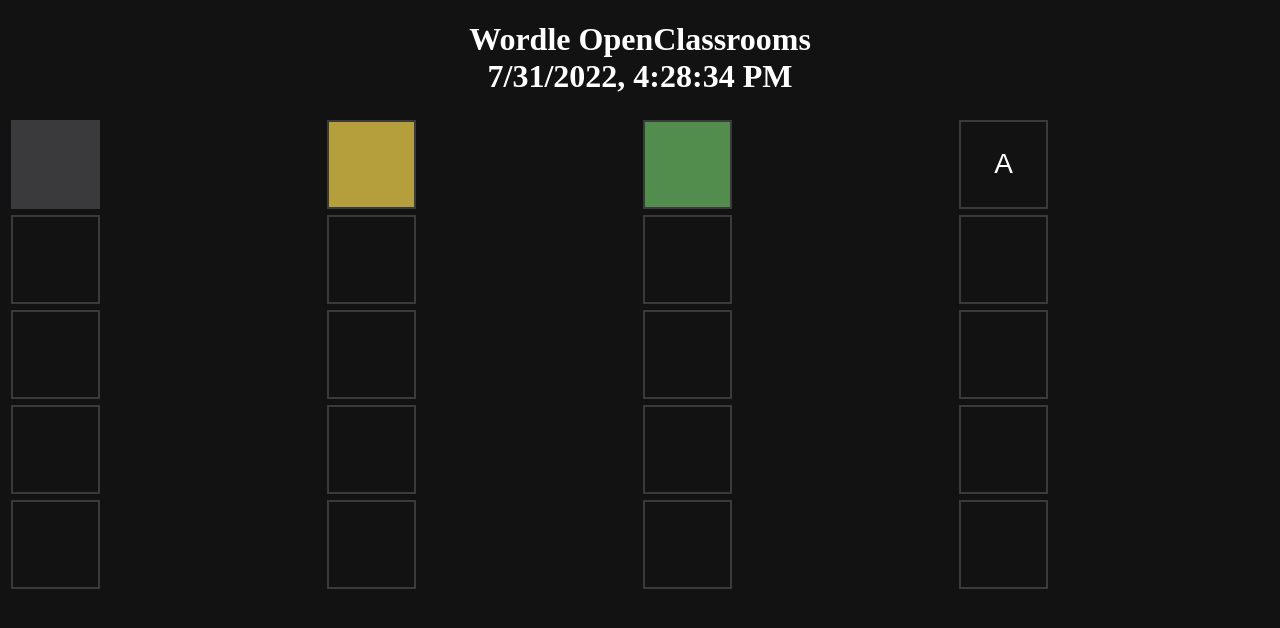
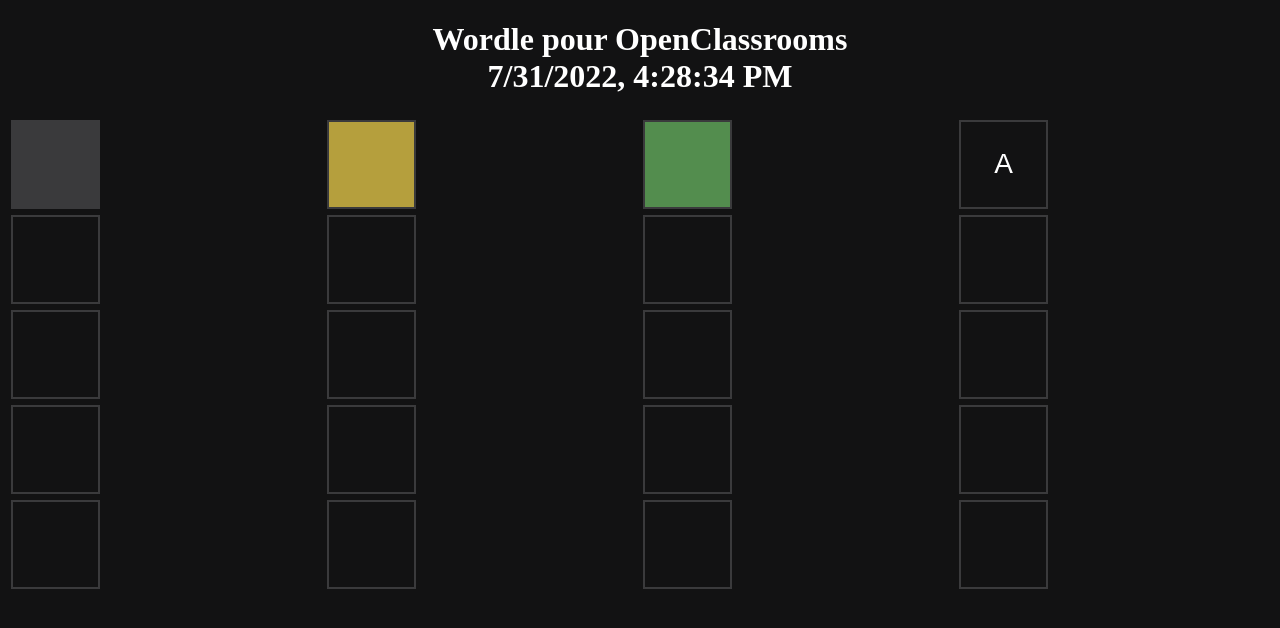
Before and after one commit to Acuite-AQ/Wrdle, a plain HTML site: page index.html in a window 1280 px wide. Drawn offline with Linux system fonts and the light colour scheme.

Commit message:
Modification d'un texte

```diff
--- a/index.html
+++ b/index.html
@@ -10,7 +10,7 @@
 </head>
 <body>
     <!-- Création d'un en-tête pour donner le thème, la date, et l'heure -->
-    <h1 id="intro">Wordle OpenClassrooms <div id="date"></div>
+    <h1 id="intro">Wordle pour OpenClassrooms <div id="date"></div>
     </h1>
 
     <div id="game">
```
